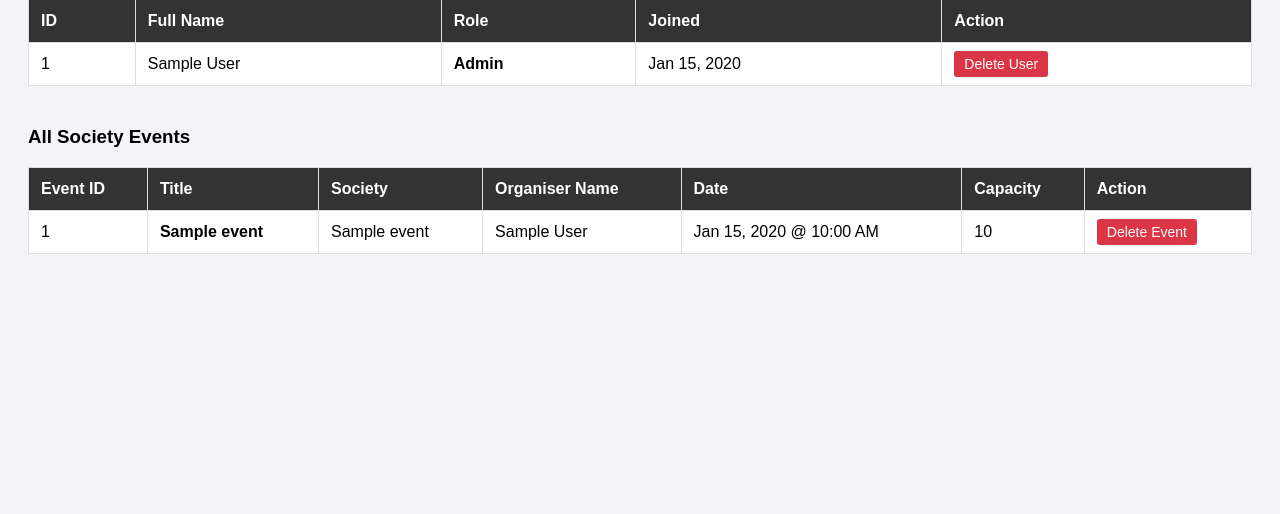
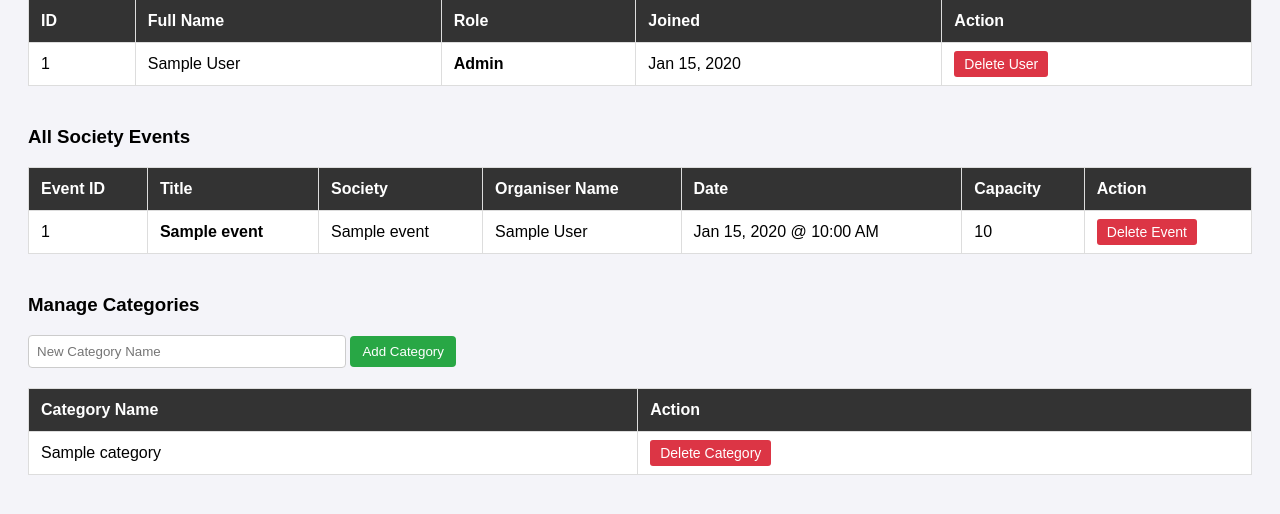
Before and after one commit to Naulikha/su_events_app, a PHP site: page /dashboard/admin.php in a window 1280 px wide. Shown: the part 218-732 px from the top of the page. Run offline with PHP 8.4, Linux system fonts and the light colour scheme; the visitor is signed in with stand-in values (Sample User, id 1); tables that the repository leaves empty or names only in its code hold one stand-in row (values such as "Sample post").

Commit message:
added controls for categories to admin

```diff
--- a/dashboard/admin.php
+++ b/dashboard/admin.php
@@ -11,6 +11,9 @@ if (!isset($_SESSION['user_id']) || $_SESSION['role'] !== 'Admin') {
 
 // REFERENCE: Working with Databases (Lecture)
 require_once '../config/db.php';
+
+// Enable exception throwing for MySQLi so we can catch constraint errors!
+mysqli_report(MYSQLI_REPORT_ERROR | MYSQLI_REPORT_STRICT);
 
 $success = "";
 $error = "";
@@ -50,6 +53,53 @@ if (isset($_GET['delete_event'])) {
     }
     $stmt->close();
 }
+
+
+// --- CATEGORY MANAGEMENT LOGIC ---
+
+
+// 1. Create Category
+if ($_SERVER['REQUEST_METHOD'] == 'POST' && isset($_POST['add_category'])) {
+    $new_category = htmlspecialchars(trim($_POST['category_name']));
+
+    if (!empty($new_category)) {
+        try {
+            $stmt = $conn->prepare("INSERT INTO event_categories (category_name) VALUES (?)");
+            $stmt->bind_param("s", $new_category);
+            $stmt->execute();
+            $success = "Category '$new_category' added successfully!";
+            $stmt->close();
+        } catch (mysqli_sql_exception $e) {
+            if ($e->getCode() == 1062) { // 1062 is the MySQL code for "Duplicate Entry"
+                $error = "That category already exists!";
+            } else {
+                $error = "Database error: " . $e->getMessage();
+            }
+        }
+    }
+}
+
+// 2. Delete Category (With Protection)
+if (isset($_GET['delete_category'])) {
+    $cat_id = (int)$_GET['delete_category'];
+
+    try {
+        $stmt = $conn->prepare("DELETE FROM event_categories WHERE category_id = ?");
+        $stmt->bind_param("i", $cat_id);
+        $stmt->execute();
+        $success = "Category deleted successfully!";
+        $stmt->close();
+    } catch (mysqli_sql_exception $e) {
+        if ($e->getCode() == 1451) { // 1451 is the MySQL code for "Foreign Key Constraint Failure"
+            $error = "Cannot delete this category! There are active events currently using it.";
+        } else {
+            $error = "Database error: " . $e->getMessage();
+        }
+    }
+}
+
+// 3. Fetch Categories for the HTML table
+$result_categories = $conn->query("SELECT * FROM event_categories ORDER BY category_name ASC");
 
 // --- FETCH ALL USERS ---
 //new users first
@@ -158,5 +208,36 @@ $result_events = $conn->query($sql_events);
         </table>
     </div>
 
+    <!-- SECTION 3: CATEGORY MANAGEMENT -->
+    <div class="table-container">
+        <h3>Manage Categories</h3>
+
+        <!-- The Creation Form -->
+        <form method="POST" action="" style="margin-bottom: 20px;">
+            <input type="text" name="category_name" placeholder="New Category Name" required style="padding: 8px; width: 300px; border: 1px solid #ccc; border-radius: 4px;">
+            <button type="submit" name="add_category" style="background: #28a745; color: white; padding: 8px 12px; border: none; border-radius: 4px; cursor: pointer;">Add Category</button>
+        </form>
+
+        <!-- The Display Table -->
+        <table>
+            <tr>
+                <th>Category Name</th>
+                <th>Action</th>
+            </tr>
+            <?php if ($result_categories->num_rows > 0): ?>
+                <?php while($cat = $result_categories->fetch_assoc()): ?>
+                    <tr>
+                        <td><?php echo htmlspecialchars($cat['category_name']); ?></td>
+                        <td>
+                            <a href="?delete_category=<?php echo $cat['category_id']; ?>" class="btn-delete" onclick="return confirm('Are you sure you want to delete this category?');">Delete Category</a>
+                        </td>
+                    </tr>
+                <?php endwhile; ?>
+            <?php else: ?>
+                <tr><td colspan="2">No categories found.</td></tr>
+            <?php endif; ?>
+        </table>
+    </div>
+
 </body>
 </html>
```
